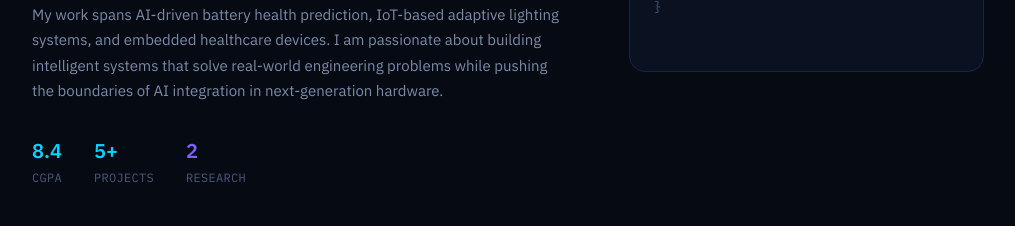
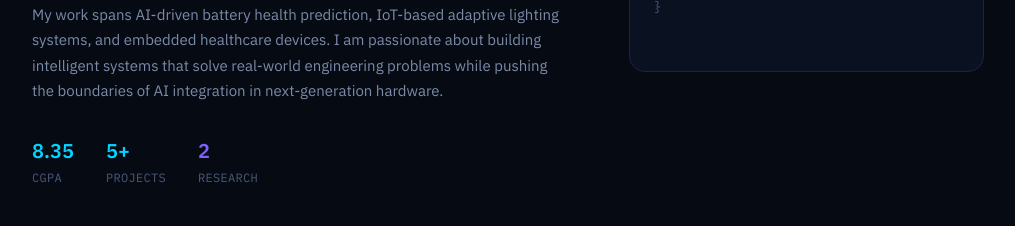
Before and after one commit to rishii-25/Portfolio, a React (Vite) app: page / in a window 1280 px wide. Shown: the part 1180-1406 px from the top of the page, without its empty margins (132-1147 px from the left). Built offline with nearby package versions, Linux system fonts and the light colour scheme.

Commit message:
Update CGPA value in AboutSection component

```diff
--- a/src/sections/AboutSection.tsx
+++ b/src/sections/AboutSection.tsx
@@ -7,7 +7,7 @@ import SectionHeading from '@/components/SectionHeading'
 gsap.registerPlugin(ScrollTrigger)
 
 const stats = [
-  { value: '8.4', label: 'CGPA', color: 'text-cyan' },
+  { value: '8.35', label: 'CGPA', color: 'text-cyan' },
   { value: '5+', label: 'Projects', color: 'text-cyan' },
   { value: '2', label: 'Research', color: 'text-purple-accent' },
 ]
```
